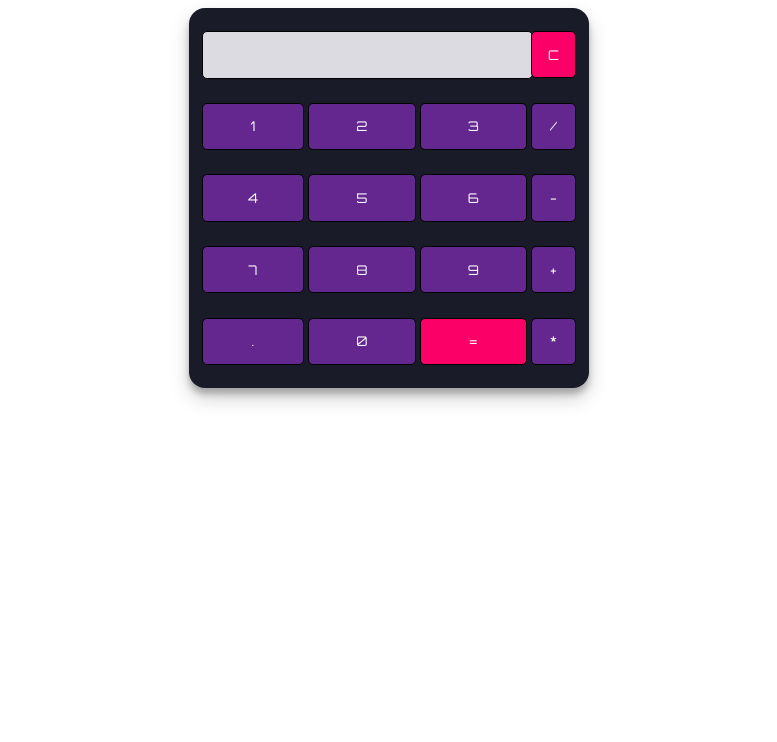
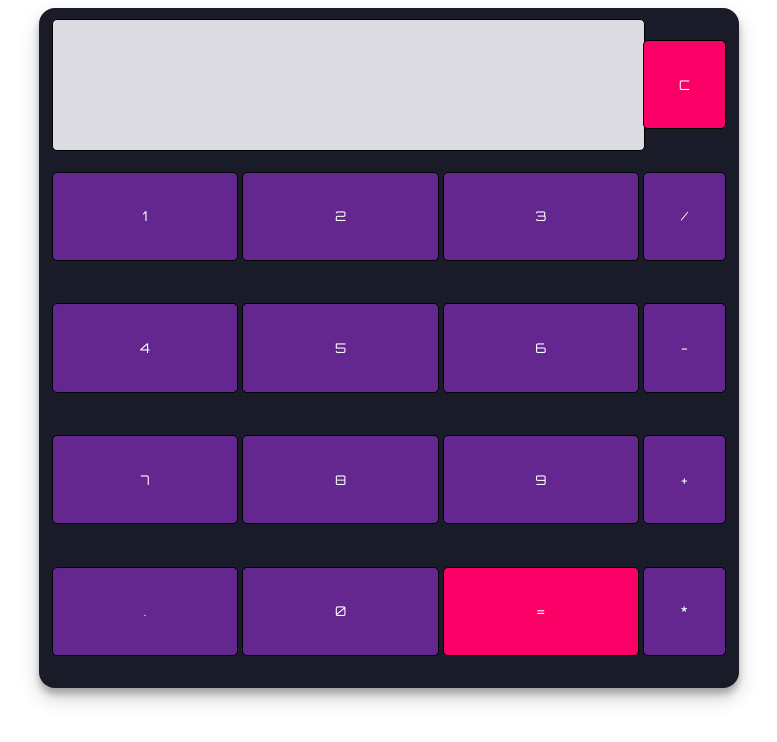
Before and after one commit to somto355/Js-Calculator-Project, a plain HTML site: page index.html in a window 1280 px wide. Shown: the whole page, without its empty margins (251-1028 px from the left). Drawn offline with Linux system fonts and the light colour scheme.

Commit message:
Update style.css

```diff
--- a/css/style.css
+++ b/css/style.css
@@ -3,8 +3,8 @@
 .calculator {
     padding: 10px;
     border-radius: 1em;
-    height: 380px;
-    width: 400px;
+    height: 680px;
+    width: 700px;
     margin: auto;
     background-color: #191b28;
     box-shadow: rgba(0, 0, 0, 0.19) 0px 10px 20px, rgba(0, 0, 0, 0.23) 0px 6px 6px;
@@ -17,7 +17,7 @@
     color: black;
     border-radius: 5px;
     width: 100%;
-    height: 65%;
+    height: 100%;
 }
 
 #btn {
@@ -40,4 +40,5 @@ input:active[type=button] {
     -webkit-box-shadow: inset 0px 0px 5px #c1c1c1;
     -moz-box-shadow: inset 0px 0px 5px #c1c1c1;
     box-shadow: inset 0px 0px 5px #c1c1c1;
+
 }
```
